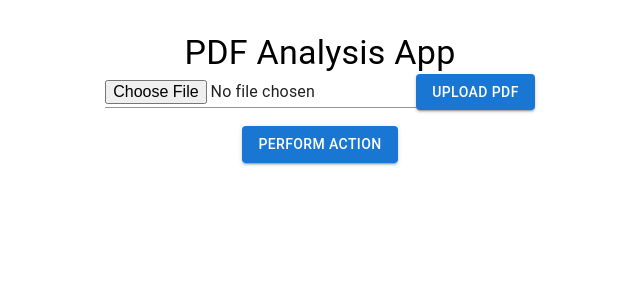
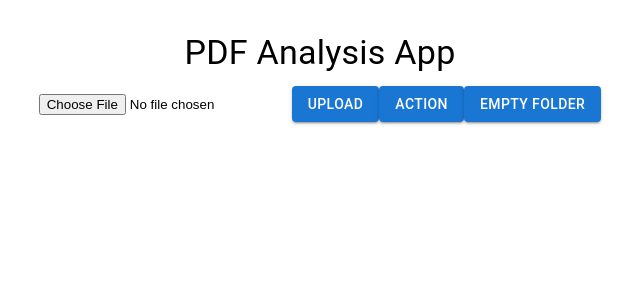
Before and after one commit to momahboobian/pdf-analysis, a React (Create React App) app: page / in a window 1280 px wide. Shown: the top 300 px of the page, without its empty margins (320-960 px from the left). Built offline with nearby package versions, Linux system fonts and the light colour scheme.

Commit message:
add empty folder function and modify some design

```diff
--- a/package.json
+++ b/package.json
@@ -14,6 +14,7 @@
     "react": "^18.3.1",
     "react-dom": "^18.3.1",
     "react-scripts": "5.0.1",
+    "react-toastify": "^10.0.5",
     "web-vitals": "^2.1.4"
   },
   "scripts": {
--- a/src/App.css
+++ b/src/App.css
@@ -36,3 +36,23 @@
     transform: rotate(360deg);
   }
 }
+
+.table {
+  min-width: 650px;
+}
+
+.tableHead {
+  background-color: #dcffff;
+}
+
+.tableHeadCell {
+  font-weight: bold;
+}
+
+.tableBodyRow:nth-of-type(odd) {
+  background-color: #f2f2f2;
+}
+
+.tableFooterRow {
+  background-color: #dcffff;
+}
--- a/src/App.js
+++ b/src/App.js
@@ -1,4 +1,7 @@
 import React, { useState } from "react";
+import axios from "axios";
+import { ToastContainer, toast } from "react-toastify";
+import "react-toastify/dist/ReactToastify.css";
 import {
   Container,
   Typography,
@@ -9,81 +12,154 @@ import {
   TableRow,
   TableCell,
   Paper,
+  Button,
+  CircularProgress, // Import CircularProgress for the loading spinner
 } from "@mui/material";
-import UploadForm from "./components/UploadForm";
-import ActionButton from "./components/ActionButton";
-import axios from "axios";
+
 import "./App.css";
 
 export default function App() {
-  const [calculationData, setCalculationData] = useState([]);
+  const [file, setFile] = useState(null);
+  const [response, setResponse] = useState(null);
+  const [loading, setLoading] = useState(false);
 
-  const handleFileChange = async (event) => {
-    const file = event.target.files[0];
-    const formData = new FormData();
-    formData.append("file", file);
-
-    try {
-      const response = await axios.post(
-        "http://localhost:5000/upload",
-        formData,
-        {
-          headers: {
-            "Content-Type": "multipart/form-data",
-          },
-        }
-      );
-      // Check if the response contains calculation_results
-      if (response.data.calculation_results) {
-        setCalculationData(response.data.calculation_results);
-      } else {
-        console.error("No calculation results found in the response");
-      }
-    } catch (error) {
-      console.error("Error:", error);
-    }
+  const handleFileChange = (e) => {
+    setFile(e.target.files[0]);
   };
 
-  const handleClick = async () => {
-    try {
-      const response = await axios.post("http://localhost:5000/action", {
-        file_name: "2DFD1DD0-D76E-48C9-909E-6763605B5D6F.pdf", // Pass the filename or any relevant data
+  const handleUpload = () => {
+    if (!file) {
+      toast.error("Please select a file to upload.");
+      return;
+    }
+
+    // Check if the upload folder is empty
+    axios
+      .get("http://localhost:5000/check-folder")
+      .then((res) => {
+        // Proceed with the upload, including sending the confirmation to the backend
+        const formData = new FormData();
+        formData.append("file", file);
+
+        axios
+          .post("http://localhost:5000/upload", formData)
+          .then((res) => {
+            toast.success("File uploaded successfully.");
+            setFile(null); // Clear file input after successful upload
+          })
+          .catch((err) => {
+            if (err.response && err.response.data) {
+              toast.error(err.response.data.error);
+            } else {
+              console.error("Error uploading file:", err.message);
+              toast.error("An error occurred while uploading the file.");
+            }
+          });
+      })
+      .catch((err) => {
+        console.error("Error checking folder status:", err.message);
+        toast.error("An error occurred while checking the folder status.");
       });
-      // Check if the response contains calculation_results
-      if (response.data.calculation_results) {
-        setCalculationData(response.data.calculation_results);
-      } else {
-        console.error("No calculation results found in the response");
-      }
-    } catch (error) {
-      console.error("Error:", error);
-    }
+  };
+
+  const handleAction = () => {
+    setLoading(true);
+    axios
+      .post("http://localhost:5000/action")
+      .then((res) => {
+        const responseData = res.data[0];
+        setResponse(responseData);
+      })
+      .catch((err) => {
+        if (err.response && err.response.data) {
+          toast.error(err.response.data.error);
+        } else {
+          toast.error(
+            "An error occurred while performing the action." + err.message
+          );
+        }
+      })
+      .finally(() => setLoading(false));
+  };
+
+  const handleEmptyFolder = () => {
+    axios
+      .post("http://localhost:5000/empty", { confirmation: true })
+      .then((res) => {
+        toast.success(res.data.message);
+      })
+      .catch((err) => {
+        if (err.response && err.response.data) {
+          toast.error(err.response.data.error);
+        } else {
+          toast.error(
+            "An error occurred while emptying the folder." + err.message
+          );
+        }
+      });
   };
 
   return (
     <Container className="App">
-      <Typography variant="h4" component="h1" align="center" mt={4}>
+      <ToastContainer />
+      <Typography
+        variant="h4"
+        gutterBottom
+        component="h1"
+        align="center"
+        mt={4}
+      >
         PDF Analysis App
       </Typography>
-      <UploadForm />
-      <ActionButton onClick={handleClick} />
-      {calculationData.length > 0 && (
-        <TableContainer component={Paper}>
+      <input type="file" onChange={handleFileChange} />
+      <Button variant="contained" onClick={handleUpload}>
+        Upload
+      </Button>
+
+      <Button variant="contained" onClick={handleAction}>
+        Action
+      </Button>
+
+      <Button variant="contained" onClick={handleEmptyFolder}>
+        Empty Folder
+      </Button>
+
+      <Typography
+        variant="body1"
+        color="error"
+        align="center"
+        mt={2}
+      ></Typography>
+
+      {loading && <CircularProgress style={{ margin: "20px auto" }} />}
+
+      {response && (
+        <TableContainer component={Paper} className="table">
           <Table>
-            <TableHead>
+            <TableHead className="tableHead">
               <TableRow>
-                <TableCell>Site Name</TableCell>
-                <TableCell>Total</TableCell>
+                <TableCell className="tableHeadCell">Site Name</TableCell>
+                <TableCell className="tableHeadCell">Total</TableCell>
               </TableRow>
             </TableHead>
             <TableBody>
-              {calculationData.map((row, index) => (
-                <TableRow key={index}>
-                  <TableCell>{row.site}</TableCell>
-                  <TableCell>{row.total}</TableCell>
-                  <TableCell>{row.gran}</TableCell>
+              {response &&
+                Object.entries(response.grand_totals).map(([site, total]) => (
+                  <TableRow key={site} className="tableBodyRow">
+                    <TableCell>{site}</TableCell>
+                    <TableCell>{total}</TableCell>
+                  </TableRow>
+                ))}
+              {response && response.overall_grand_total && (
+                <TableRow className="tableFooterRow">
+                  <TableCell>
+                    <strong>Overall Grand Total</strong>
+                  </TableCell>
+                  <TableCell>
+                    <strong>{response.overall_grand_total}</strong>
+                  </TableCell>
                 </TableRow>
-              ))}
+              )}
             </TableBody>
           </Table>
         </TableContainer>
--- a/src/components/UploadForm.js
+++ b/src/components/UploadForm.js
@@ -1,33 +1,19 @@
 import React, { useState } from "react";
 import { Box, Button, Input } from "@mui/material";
 
-import axios from "axios";
-
-export default function FileUpload() {
+export default function FileUpload({ onUpload }) {
   const [file, setFile] = useState(null);
 
   const handleFileChange = (e) => {
     setFile(e.target.files[0]);
   };
 
-  const handleSubmit = async () => {
+  const handleSubmit = () => {
     if (!file) {
       console.error("No file selected");
       return;
     }
-
-    const formData = new FormData();
-    formData.append("file", file);
-
-    try {
-      const response = await axios.post(
-        "http://localhost:5000/upload",
-        formData
-      );
-      console.log(response.data);
-    } catch (error) {
-      console.error("Error uploading file:", error);
-    }
+    onUpload(file); // Call the onUpload callback with the selected file
   };
 
   return (
```
Also changed, not shown: 1 other file (tests, documents, lock files or other folders). Lines whose indentation alone changed are shown as unchanged.
